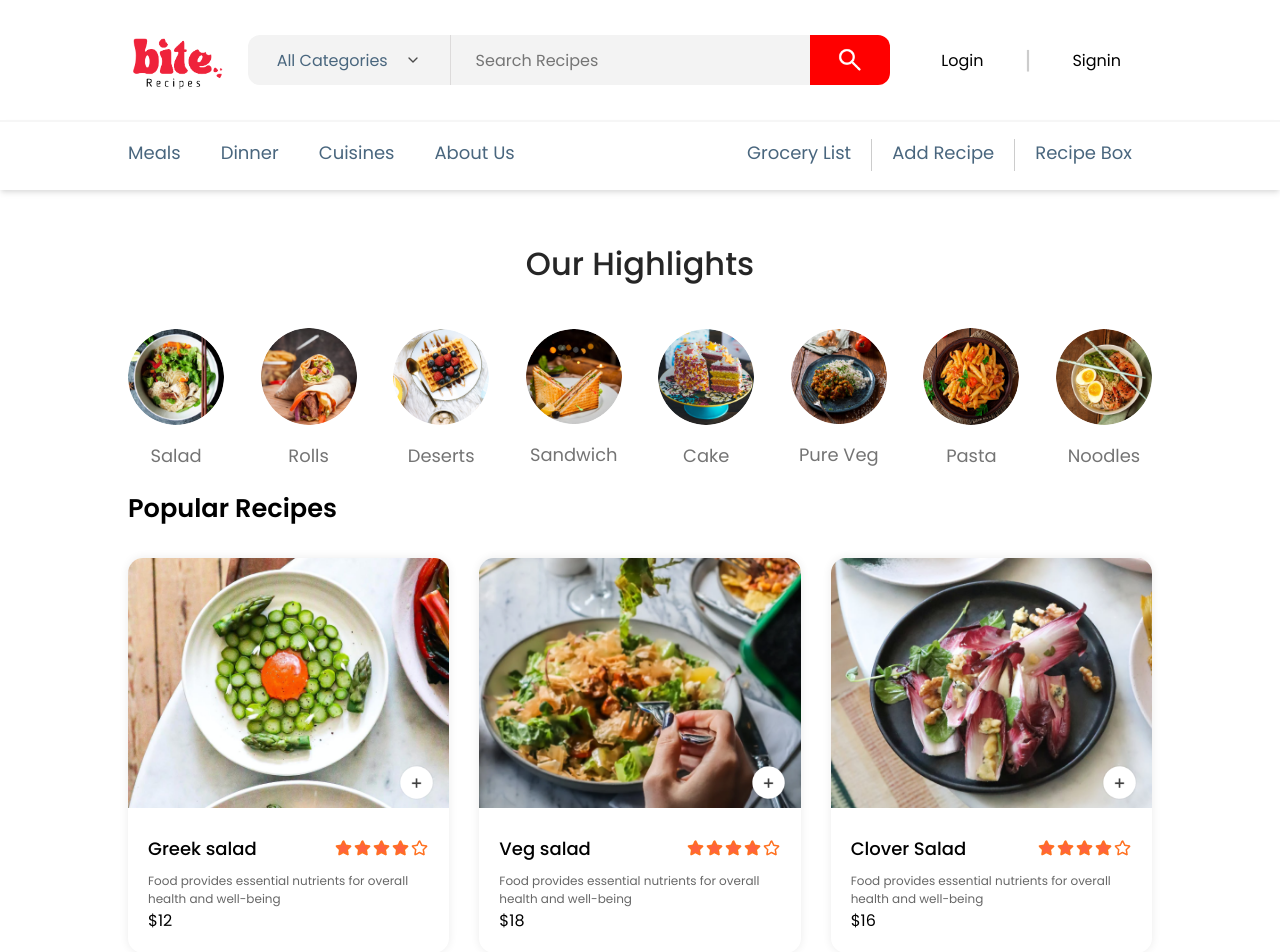
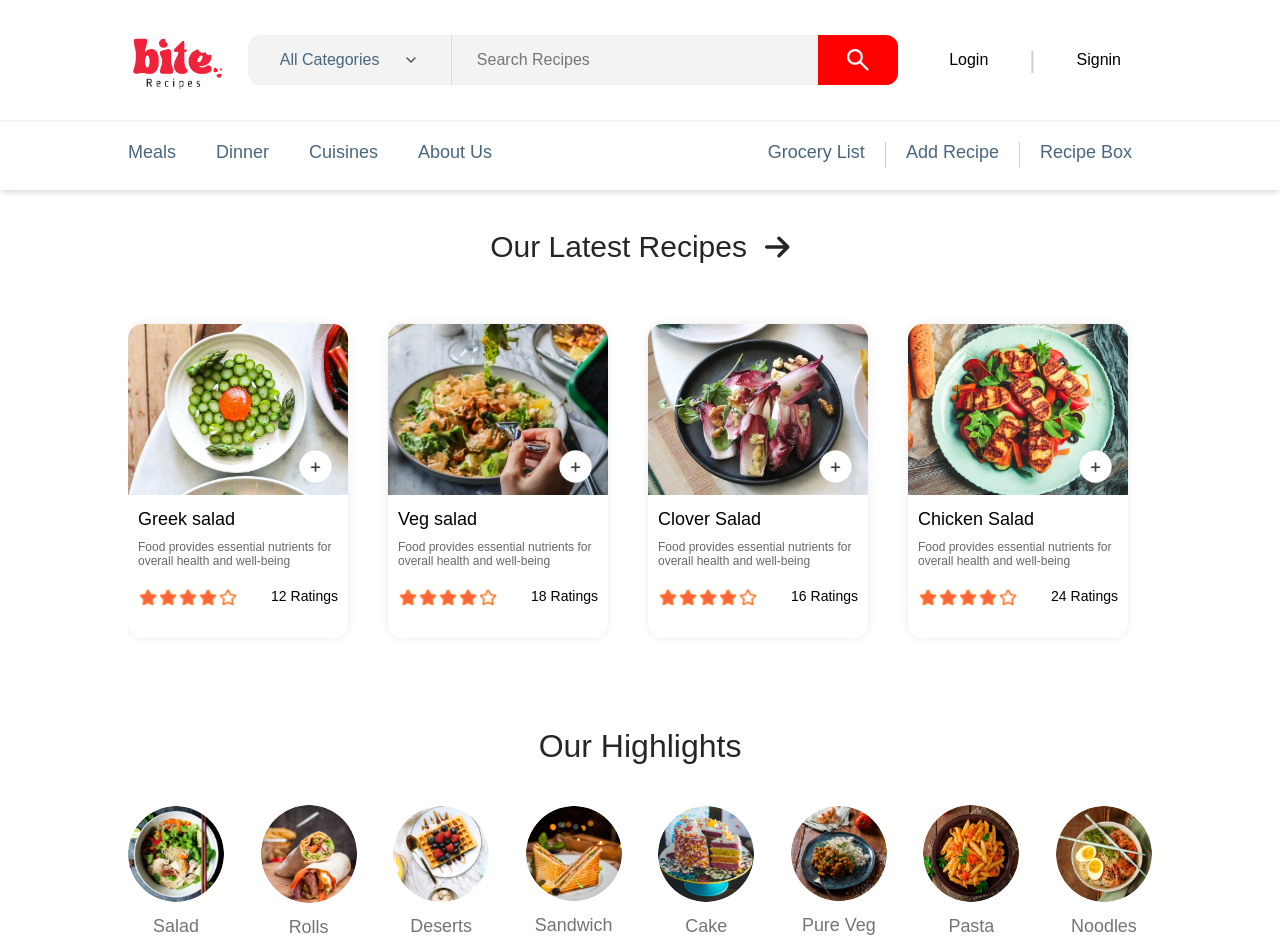
Before and after one commit to sneha-at-hub/recipe-sharing-application, a React (Vite) app in the folder frontend/: page / in a window 1280 px wide. Shown: the top 952 px of the page. Built offline with nearby package versions, Linux system fonts and the light colour scheme.

Commit message:
made few attractive layout for recipe cards made scrollable to side

```diff
--- a/frontend/src/components/FoodItem/FoodItem.css
+++ b/frontend/src/components/FoodItem/FoodItem.css
@@ -1,20 +1,22 @@
 .food-item {
-    width: 100%;
-    margin: auto;
+    width: 400px; /* Set a fixed width for a larger card */
+    margin: 20px auto; /* Center the card and add some spacing */
     border-radius: 15px;
     box-shadow: 0px 0px 10px #00000015;
     transition: 0.3s;
     animation: fadeIn 1s;
+    padding: 0 0 20px;
+
 }
 
 .food-item-image{
-    width: 100%;
+    width: 220px;
     border-radius: 15px 15px 0px 0px;
 
 }
 
 .food-item-info{
-    padding: 20px;
+    padding: 10px;
 
 }
 
@@ -50,3 +52,17 @@
 
 
 }
+.one-div{
+    display: flex;
+    margin-top: 20px;
+    justify-content: space-between;
+
+}
+
+.food-item-ratings{
+    font-size: 14px;
+}
+.one-div img{
+    width: 100px;
+    height: 20px;
+}
--- a/frontend/src/components/FoodItem/FoodItem.jsx
+++ b/frontend/src/components/FoodItem/FoodItem.jsx
@@ -1,7 +1,7 @@
 import './FoodItem.css';
 import { assets } from '../../assets/assets'; // Ensure the path and assets structure are correct
 
-const FoodItem = ({ id, name, price, description, image }) => {
+const FoodItem = ({ id, name, ratings, description, image }) => {
   return (
     <div className="food-item">
       <div className="food-item-img-container">
@@ -11,10 +11,14 @@ const FoodItem = ({ id, name, price, description, image }) => {
       <div className="food-item-info">
         <div className="food-item-name-rating">
           <p>{name}</p>
-          <img src={assets.rating_starts} alt="Rating stars" />
         </div>
         <p className="food-item-desc">{description}</p>
-        <p className="food-item-price">${price}</p>
+        <div className="one-div">
+        <img src={assets.rating_starts} alt="Rating stars" />
+        <p className="food-item-ratings">{ratings} Ratings </p>
+
+
+        </div>
       </div>
 
     </div>
--- a/frontend/src/components/RecipeCard/RecipeCard.css
+++ b/frontend/src/components/RecipeCard/RecipeCard.css
@@ -1,18 +1,32 @@
-.food-display{
-    margin-top: 30px;
+.food-display {
     width: 80%;
-    margin: auto;
+    margin: 40px auto;
 }
 
-.food-display h2{
-    font-size: max(2vw, 24px);
-    font-weight: 600;
+.food-display h1 {
+    color: #262626;
+    font-weight: 500;
+    align-items: center;
+    font-size: 30px;
+    text-align: center;
+    margin: 20px 0;
+
 }
 
-.food-display-list{
-    display: grid;
-    grid-template-columns: repeat(auto-fill, minmax(240px, 1fr));
-    margin-top: 30px;
-    gap: 30px;
-    row-gap: 50px;
+.food-display-list {
+    display: flex;
+    overflow-x: scroll; /* Enables horizontal scroll */
+    gap: 40px;
+
+    padding: 20px 0; /* Adds some spacing around the items */
+    scroll-behavior: smooth; /* Smooth scrolling */
 }
+
+.food-display-list::-webkit-scrollbar {
+    display: none; /* Hides the scrollbar */
+}
+
+.food-display h1 .fa-arrow-right {
+    margin-left: 10px;
+    font-size: 28px;
+}
--- a/frontend/src/components/RecipeCard/RecipeCard.jsx
+++ b/frontend/src/components/RecipeCard/RecipeCard.jsx
@@ -2,13 +2,17 @@ import './RecipeCard.css';
 import { StoreContext } from '../../context/StoreContext';
 import { useContext } from 'react';
 import FoodItem from '../FoodItem/FoodItem';
+import { FontAwesomeIcon } from '@fortawesome/react-fontawesome';
+import { faArrowRight } from '@fortawesome/free-solid-svg-icons';
 
 const RecipeCard = ({ category }) => {
   const { food_list } = useContext(StoreContext);
 
   return (
     <div className='food-display' id='food-display'>
-      <h2>Popular Recipes</h2>
+      <h1>
+        Our Latest Recipes <FontAwesomeIcon icon={faArrowRight} />
+      </h1>
       <div className="food-display-list">
         {food_list.map((item, index) => (
           <FoodItem
@@ -16,7 +20,7 @@ const RecipeCard = ({ category }) => {
             id={item._id}
             name={item.name}
             description={item.description}
-            price={item.price}
+            ratings={item.ratings}
             image={item.image}
           />
         ))}
--- a/frontend/src/index.css
+++ b/frontend/src/index.css
@@ -1,8 +1,8 @@
-@import url('https://fonts.googleapis.com/css2?family=Outfit:wght@100..900&family=Poppins:ital,wght@0,100;0,200;0,300;0,400;0,500;0,600;0,700;0,800;0,900;1,100;1,200;1,300;1,400;1,500;1,600;1,700;1,800;1,900&family=Roboto:ital,wght@0,100;0,300;0,400;0,500;0,700;0,900;1,100;1,300;1,400;1,500;1,700;1,900&display=swap');
-
+@import url('https://fonts.googleapis.com/css2?family=Roboto:ital,wght@0,100;0,300;0,400;0,500;0,700;0,900;1,100;1,300;1,400;1,500;1,700;1,900&display=swap');
 *{
   padding: 0;
   margin: 0;
+  font-family: "Roboto", sans-serif;
   box-sizing: border-box;
   font-family: "Poppins", sans-serif;
 }
--- a/frontend/src/pages/Home/Home.jsx
+++ b/frontend/src/pages/Home/Home.jsx
@@ -11,8 +11,8 @@ const Home = () => {
   return (
     <div>
 
+        <RecipeCard category={category} setCategory={setCategory}/>
         <Explore/>
-        <RecipeCard category={category} setCategory={setCategory}/>
 
 
     </div>
```
Also changed, not shown: frontend/package.json (+7 -1 lines), frontend/src/assets/assets.js (+32 -32 lines), frontend/src/components/ExploreMenu/Explore.css (line endings or trailing spaces), 1 other file (tests, documents, lock files or other folders).
